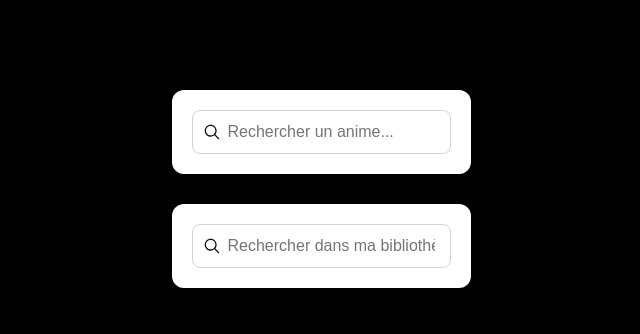
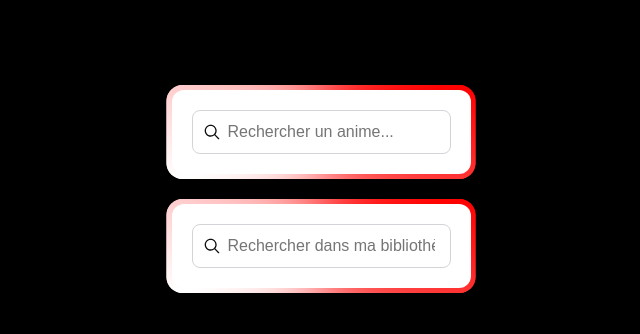
Before and after one commit to Syra1/anime-library, a FastAPI app: page /anime/ in a window 1280 px wide. Shown: the part 110-444 px from the top of the page, without its empty margins (319-959 px from the left). Run offline with FastAPI, Linux system fonts and the light colour scheme; data that the repository does not hold is empty.

Commit message:
Anime/index effet barre

```diff
--- a/static/css/anime/index.css
+++ b/static/css/anime/index.css
@@ -1,10 +1,26 @@
 .add-anime {
+    position: relative;
     width: 100%;
     max-width: 800px;
     margin: 0 auto 30px auto;
     background: white;
     padding: 20px;
     border-radius: 12px;
+}
+
+.add-anime::after, .add-anime::before {
+    content: '';
+    position: absolute;
+    height: 100%;
+    width: 100%;
+    background-image: conic-gradient(from var(--angle), red, white, red);
+    top: 50%;
+    left: 50%;
+    translate: -50% -50%;
+    z-index: -1;
+    padding: 5px;
+    border-radius: 16px;
+    animation: 3s spin linear infinite;
 }
 
 .add-anime h2 {
@@ -79,11 +95,27 @@
 }
 
 .toolbar {
+    position: relative;
     max-width: 800px;
     margin: 0 auto 30px auto;
     background: white;
     padding: 20px;
     border-radius: 12px;
+}
+
+.toolbar::after, .toolbar::before {
+    content: '';
+    position: absolute;
+    height: 100%;
+    width: 100%;
+    background-image: conic-gradient(from var(--angle), red, white, red);
+    top: 50%;
+    left: 50%;
+    translate: -50% -50%;
+    z-index: -1;
+    padding: 5px;
+    border-radius: 16px;
+    animation: 3s spin linear infinite;
 }
 
 #search {
@@ -125,6 +157,7 @@
 }
 
 .anime-card {
+    position: relative;
     width: fit-content;
     background: white;
     padding: 10px;
```
Also changed, not shown: static/css/home/index.css (+0 -15 lines).
